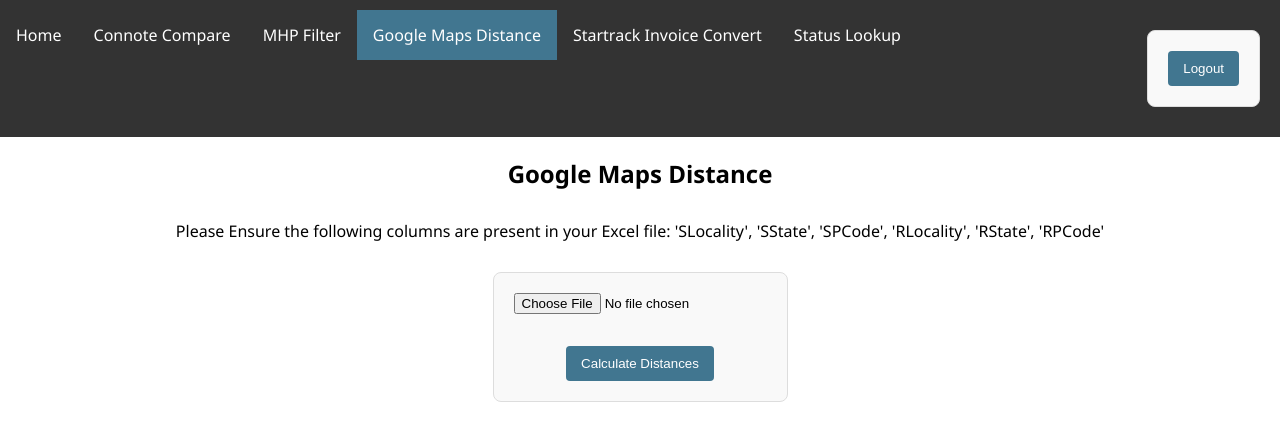
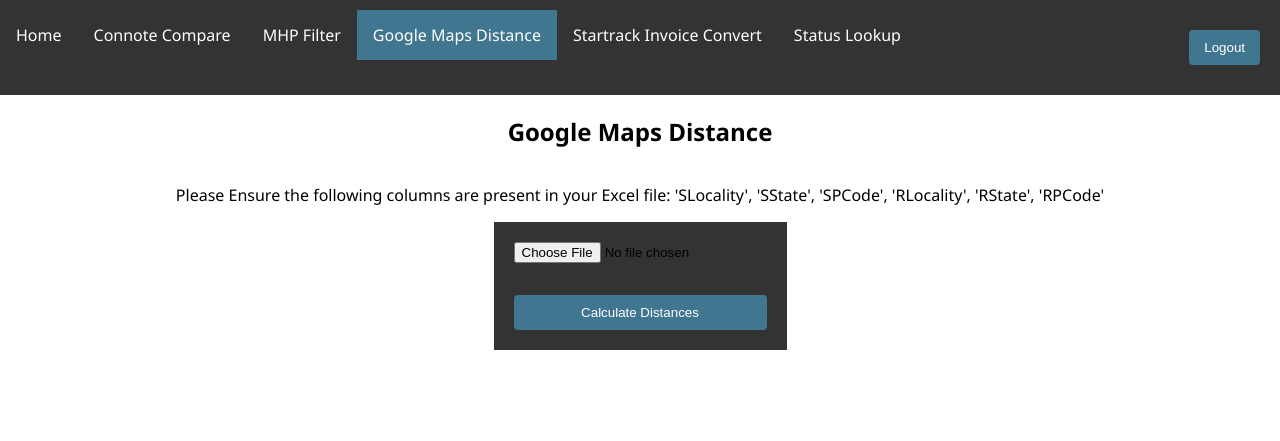
Before and after one commit to sepehrmoghani/tsa_project, a Django app: page /gmaps_distance/ in a window 1280 px wide. Shown: the top 441 px of the page. Run offline with Django 4.2, Linux system fonts and the light colour scheme; a user stored in the database is signed in.

Commit message:
fixing the logout look on gmaps

```diff
--- a/gmaps_distance/templates/gmaps_distance.html
+++ b/gmaps_distance/templates/gmaps_distance.html
@@ -3,7 +3,7 @@
     <head>
         <meta charset="UTF-8">
         <meta name="viewport" content="width=device-width, initial-scale=1.0">
-    <title>Google Maps Distance</title>
+        <title>Status Lookup</title>
         <style>
             body {
                 font-family: 'Segoe UI', Tahoma, Geneva, Verdana, sans-serif;
@@ -35,30 +35,21 @@
                 background-color: #555;
             }
 
-        h2 {
-            margin: 20px 0;
+            form {
+                display: flex;
+                flex-direction: column;
+                align-items: left;
+                background-color: #333; /* Match the background color of the nav */
+                padding: 20px; /* Adjust padding as needed */
+                margin: 0; /* Remove margin for a cleaner look */
             }
 
-        p {
-            margin: 10px 0;
+            form label,
+            form input {
+                margin-bottom: 10px; /* Add space between label and input */
             }
 
-        form {
-            margin: 20px;
-            padding: 20px;
-            border: 1px solid #ddd;
-            border-radius: 8px;
-            background-color: #f9f9f9;
-            display: flex;
-            flex-direction: column;
-            align-items: center;
-        }
-
-        input[type="file"] {
-            margin-bottom: 10px;
-        }
-
-        button {
+            form button {
                 background-color: #417690;
                 color: white;
                 padding: 10px 15px;
@@ -67,19 +58,10 @@
                 cursor: pointer;
             }
 
-        button:hover {
+            form button:hover {
                 background-color: #555;
             }
 
-        .success-message {
-            color: green;
-            margin-top: 10px;
-        }
-
-        .error-message {
-            color: red;
-            margin-top: 10px;
-        }
             /* To remove the border around the logout button */
             form[style="float: right;"] button {
                 border: none;
```
Lines whose indentation alone changed are shown as unchanged.
